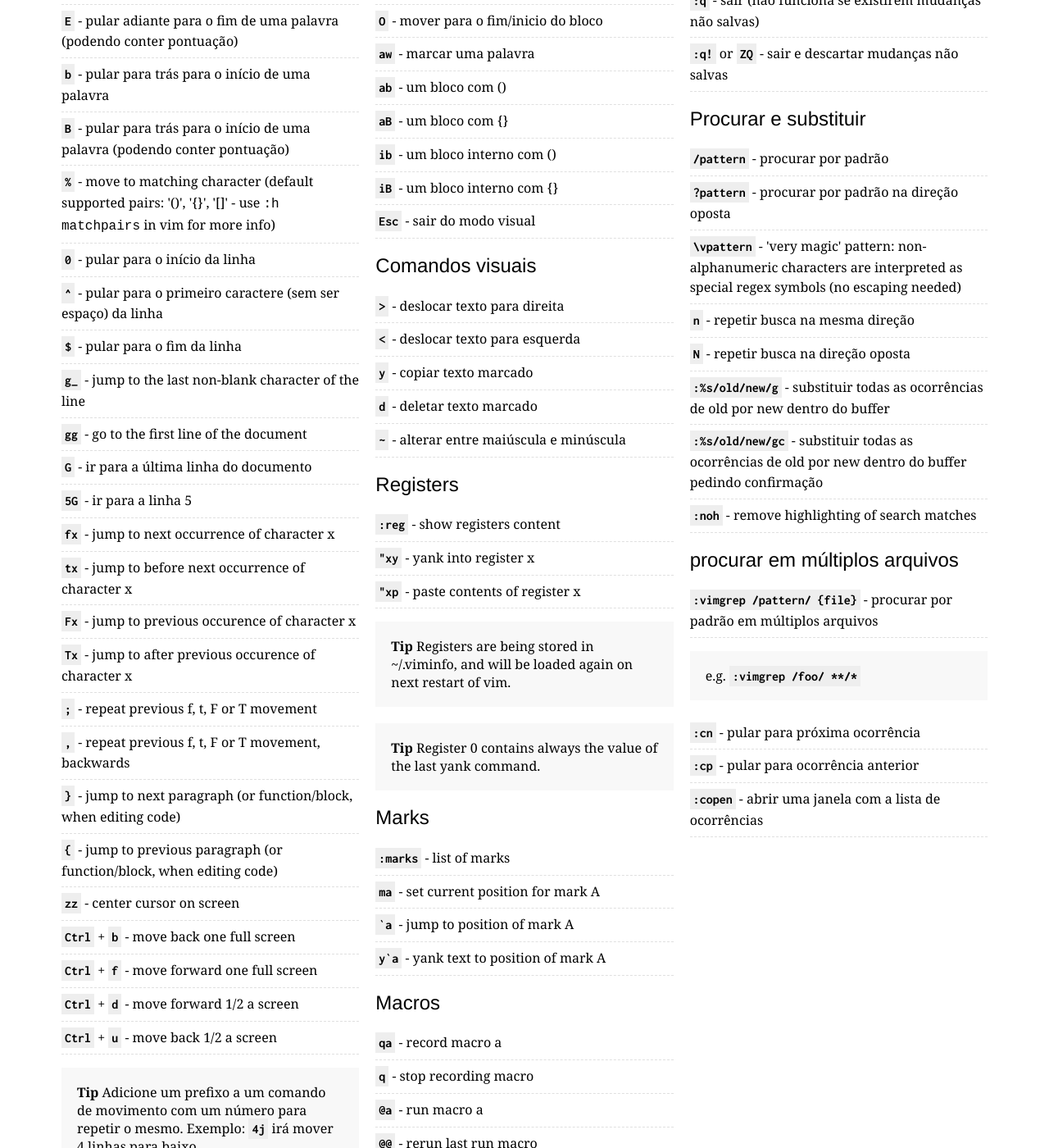
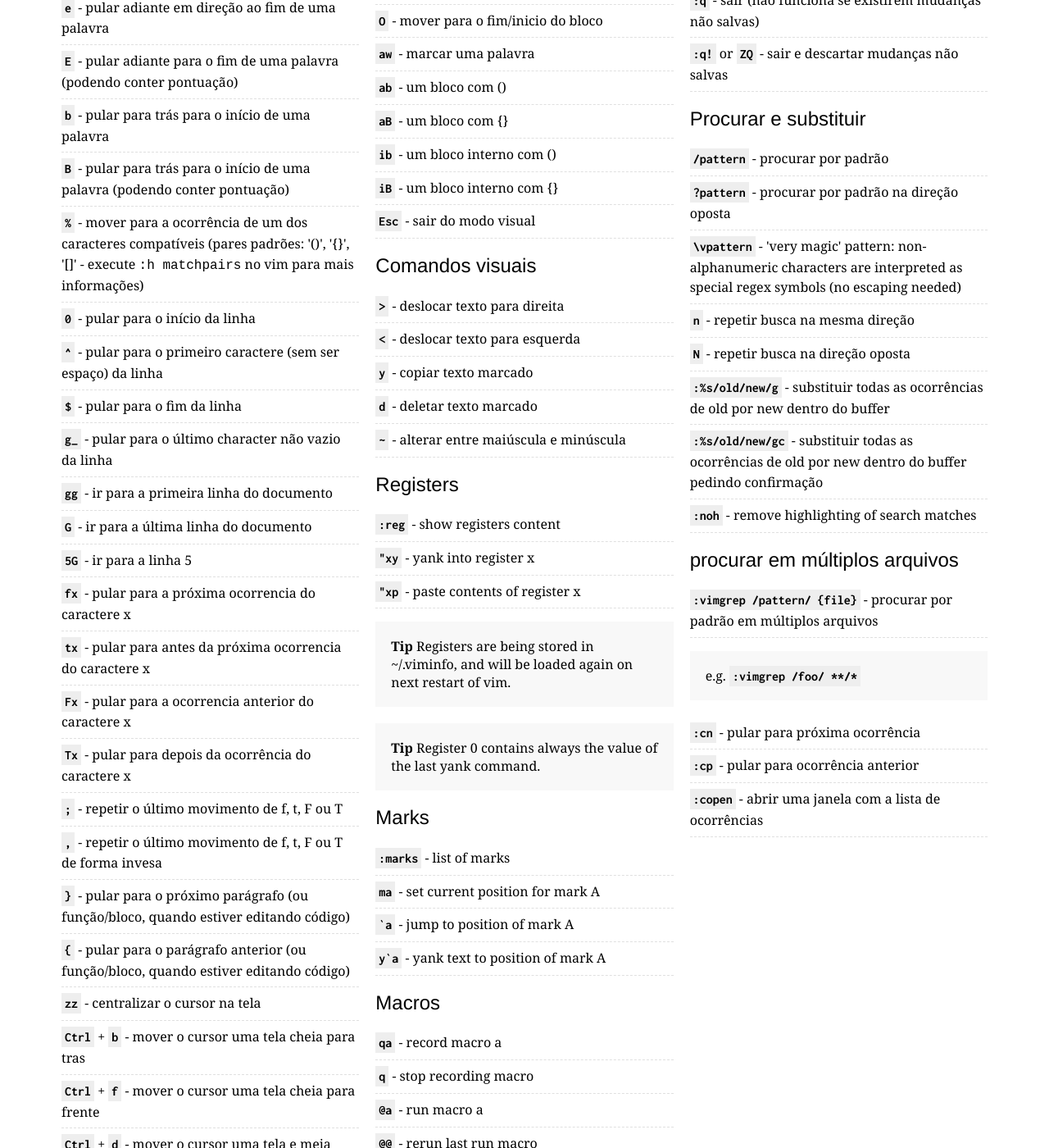
Before and after one commit to rtorr/vim-cheat-sheet, a Jekyll site: the page built from lang/pt_br/index.html, in a window 1280 px wide and 1400 px high, scrolled down 893 px. Shown: the whole window at 82% size. Built offline with Jekyll 4.4.1, drawn with Linux system fonts in a browser that asks for light colours; some of the changed text lies outside the part shown.

Commit message:
Translate missing parts of the cursor movement section

```diff
--- a/lang/pt_br/index.html
+++ b/lang/pt_br/index.html
@@ -17,30 +17,30 @@
     E: "pular adiante para o fim de uma palavra (podendo conter pontuação)"
     b: "pular para trás para o início de uma palavra"
     B: "pular para trás para o início de uma palavra (podendo conter pontuação)"
-    H: "move to top of screen"
-    M: "move to middle of screen"
-    L: "move to bottom of screen"
+    H: "mover para o curor para a parte superior da tela"
+    M: "mover para o curor para o meio da tela"
+    L: "mover para o curor para a parte inferior da tela"
     zero: "pular para o início da linha"
     caret: "pular para o primeiro caractere (sem ser espaço) da linha"
     dollar: "pular para o fim da linha"
-    g_: "jump to the last non-blank character of the line"
-    gg: "go to the first line of the document"
+    g_: "pular para o último character não vazio da linha"
+    gg: "ir para a primeira linha do documento"
     G: "ir para a última linha do documento"
     fiveG: "ir para a linha 5"
-    fx: "jump to next occurrence of character x"
-    tx: "jump to before next occurrence of character x"
-    Fx: "jump to previous occurence of character x"
-    Tx: "jump to after previous occurence of character x"
-    semicolon: "repeat previous f, t, F or T movement"
-    comma: "repeat previous f, t, F or T movement, backwards"
-    closeCurlyBrace: "jump to next paragraph (or function/block, when editing code)"
-    openCurlyBrace: "jump to previous paragraph (or function/block, when editing code)"
-    centerCursor: "center cursor on screen"
-    CtrlPlusb: "move back one full screen"
-    CtrlPlusf: "move forward one full screen"
-    CtrlPlusu: "move back 1/2 a screen"
-    CtrlPlusd: "move forward 1/2 a screen"
-    percent: "move to matching character (default supported pairs: '()', '{}', '[]' - use <code>:h matchpairs</code> in vim for more info)"
+    fx: "pular para a próxima ocorrencia do caractere x"
+    tx: "pular para antes da próxima ocorrencia do caractere x"
+    Fx: "pular para a ocorrencia anterior do caractere x"
+    Tx: "pular para depois da ocorrência do caractere x"
+    semicolon: "repetir o último movimento de f, t, F ou T"
+    comma: "repetir o último movimento de f, t, F ou T de forma invesa"
+    closeCurlyBrace: "pular para o próximo parágrafo (ou função/bloco, quando estiver editando código)"
+    openCurlyBrace: "pular para o parágrafo anterior (ou função/bloco, quando estiver editando código)"
+    centerCursor: "centralizar o cursor na tela"
+    CtrlPlusb: "mover o cursor uma tela cheia para tras"
+    CtrlPlusf: "mover o cursor uma tela cheia para frente"
+    CtrlPlusu: "mover o cursor uma tela e meia para tras"
+    CtrlPlusd: "mover o cursor uma tela e meia para frente"
+    percent: "mover para a ocorrência de um dos caracteres compatíveis (pares padrões: '()', '{}', '[]' - execute <code>:h matchpairs</code> no vim para mais informações)"
   tip: "Adicione um prefixo a um comando de movimento com um número para repetir o mesmo. Exemplo: <kbd>4j</kbd> irá mover 4 linhas para baixo."
 
 insertMode:
```
